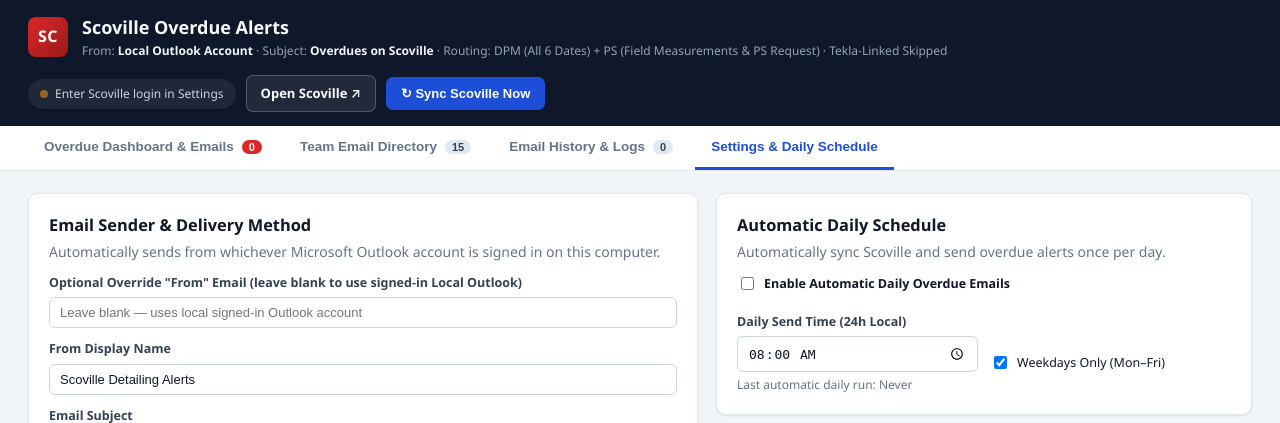
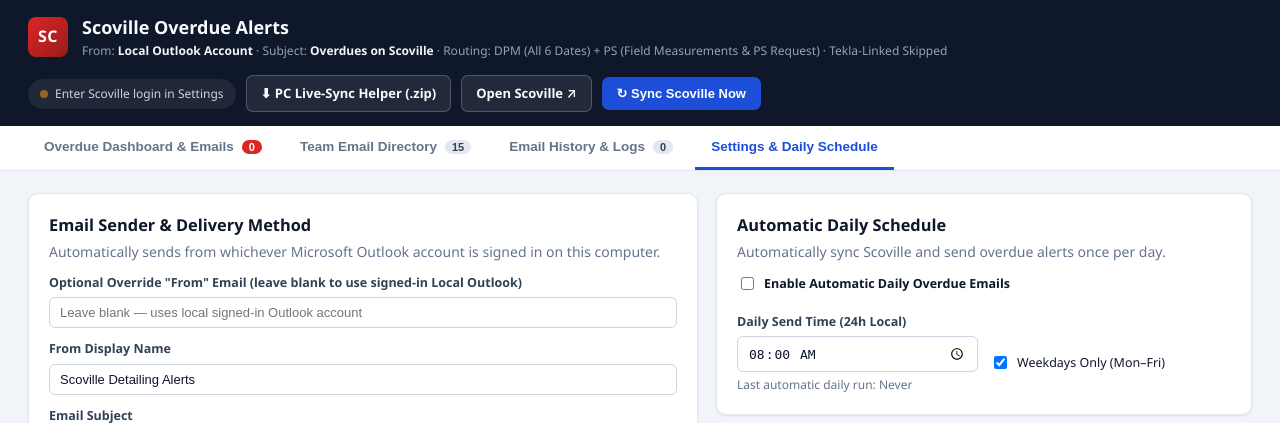
Before and after one commit to QIW-Detailing/Scoville-Overdue-Alerts, a Flask app: page / in a window 1280 px wide. Shown: the top 423 px of the page. Run offline with Flask 3, Linux system fonts and the light colour scheme; data comes from the database, SQL or seed files in the repository; data that the repository does not hold is empty.

Commit message:
Always show PC Helper .zip button (highlight when update available) and add 1-click Update-This-PC.bat

```diff
--- a/app.py
+++ b/app.py
@@ -227,6 +227,7 @@ def api_state():
     return jsonify(
         {
             "ok": True,
+            "app_version": 13,
             "today": date.today().isoformat(),
             "synced_at": synced_at,
             "sync_error": sync_error,
--- a/index.html
+++ b/index.html
@@ -24,7 +24,7 @@
         <span class="dot" id="syncStatusDot"></span>
         <span id="lastSyncText">Syncing Scoville...</span>
       </div>
-      <a id="btnDownloadHelper" href="https://github.com/QIW-Detailing/Scoville-Overdue-Alerts/archive/refs/heads/main.zip" class="btn btn-outline" style="display:none;" title="Optional: Download &amp; run Setup-This-PC.bat once for live Scoville sync &amp; 1-click Outlook send">
+      <a id="btnDownloadHelper" href="https://github.com/QIW-Detailing/Scoville-Overdue-Alerts/archive/refs/heads/main.zip" class="btn btn-outline" title="Download &amp; run Setup-This-PC.bat for live Scoville sync &amp; 1-click Outlook send">
         &#x2B07; PC Live-Sync Helper (.zip)
       </a>
       <a id="openScovilleLink" href="http://scoville:7555/admin/hot" target="_blank" rel="noopener" class="btn btn-outline">
@@ -428,7 +428,7 @@
     </div>
   </div>
 
-  <script src="./static/standalone.js?v=12"></script>
-  <script src="./static/app.js?v=12"></script>
+  <script src="./static/standalone.js?v=13"></script>
+  <script src="./static/app.js?v=13"></script>
 </body>
 </html>
--- a/static/app.js
+++ b/static/app.js
@@ -1,3 +1,4 @@
+const FRONTEND_APP_VERSION = 13;
 const IS_GITHUB_PAGES =
   window.location.protocol === "https:" || window.location.hostname.endsWith("github.io");
 const IS_REMOTE_CLIENT =
@@ -180,7 +181,17 @@ async function loadState(preserveDate = false) {
     state.staticMode = false;
     state.needsCredentials = Boolean(data.needs_credentials);
     const dlBtn = document.getElementById("btnDownloadHelper");
-    if (dlBtn) dlBtn.style.display = "none";
+    if (dlBtn) {
+      const serverVer = Number(data.app_version || 0);
+      dlBtn.style.display = "inline-flex";
+      if (serverVer < FRONTEND_APP_VERSION) {
+        dlBtn.innerHTML = "&#x2B06; Update PC Helper (.zip)";
+        dlBtn.title = "A newer version of the PC Helper is available — click to download & run Setup-This-PC.bat";
+      } else {
+        dlBtn.innerHTML = "&#x2B07; PC Live-Sync Helper (.zip)";
+        dlBtn.title = "Download the PC Live-Sync Helper (.zip) for another computer or to reinstall";
+      }
+    }
 
     state.today = data.today;
     state.syncedAt = data.synced_at;
--- a/templates/index.html
+++ b/templates/index.html
@@ -24,7 +24,7 @@
         <span class="dot" id="syncStatusDot"></span>
         <span id="lastSyncText">Syncing Scoville...</span>
       </div>
-      <a id="btnDownloadHelper" href="https://github.com/QIW-Detailing/Scoville-Overdue-Alerts/archive/refs/heads/main.zip" class="btn btn-outline" style="display:none;" title="Optional: Download &amp; run Setup-This-PC.bat once for live Scoville sync &amp; 1-click Outlook send">
+      <a id="btnDownloadHelper" href="https://github.com/QIW-Detailing/Scoville-Overdue-Alerts/archive/refs/heads/main.zip" class="btn btn-outline" title="Download &amp; run Setup-This-PC.bat for live Scoville sync &amp; 1-click Outlook send">
         &#x2B07; PC Live-Sync Helper (.zip)
       </a>
       <a id="openScovilleLink" href="http://scoville:7555/admin/hot" target="_blank" rel="noopener" class="btn btn-outline">
@@ -428,7 +428,7 @@
     </div>
   </div>
 
-  <script src="./static/standalone.js?v=12"></script>
-  <script src="./static/app.js?v=12"></script>
+  <script src="./static/standalone.js?v=13"></script>
+  <script src="./static/app.js?v=13"></script>
 </body>
 </html>
```
Also changed, not shown: 1 other file.
